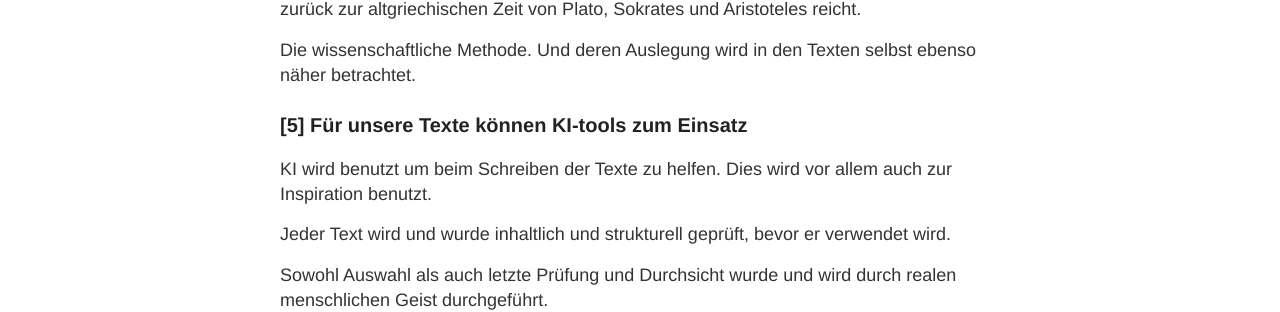
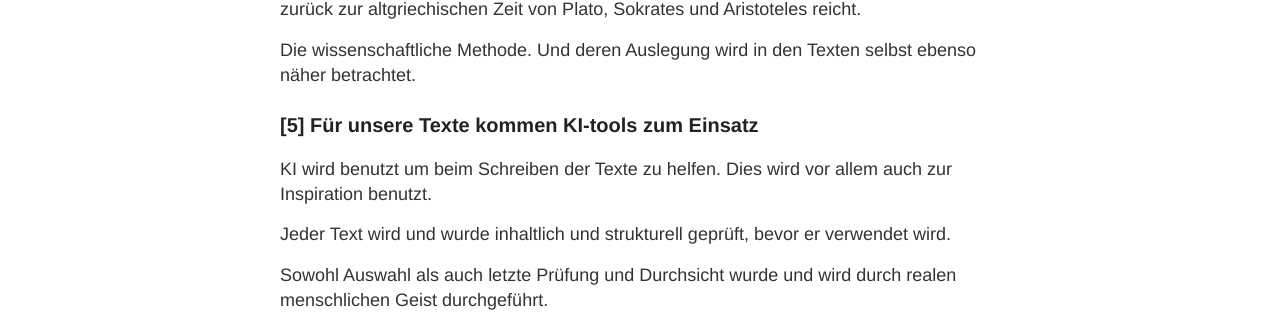
Before and after one commit to S2030c/projekte, a Jekyll site: the page built from antworten-inhaltlich.md, in a window 1280 px wide. Shown: the part 1365-1677 px from the top of the page. Built offline with Jekyll 4.4.1, drawn with Linux system fonts in a browser that asks for light colours; nearby versions of some CDN libraries; our own code applies the rules of GitHub Pages for plain Markdown files.

Commit message:
Aktualisieren von antworten-inhaltlich.md

```diff
--- a/antworten-inhaltlich.md
+++ b/antworten-inhaltlich.md
@@ -30,7 +30,7 @@ Es wird *die wissenschaftliche Methode* benutzt, die eine lange Tradition hat, u
 Die wissenschaftliche Methode. Und deren Auslegung wird in den Texten selbst ebenso näher betrachtet.
 
 
-### [5] Für unsere Texte können KI-tools zum Einsatz
+### [5] Für unsere Texte kommen KI-tools zum Einsatz
 
 KI wird benutzt um beim Schreiben der Texte zu helfen. Dies wird vor allem auch zur Inspiration benutzt.
 
```
